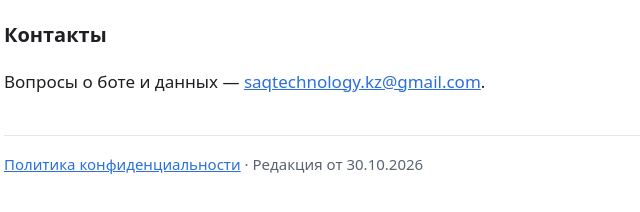
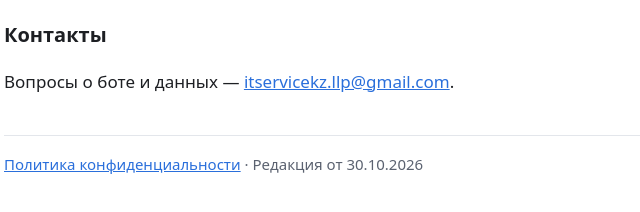
Before and after one commit to IT-SK-kz/taskbot-site, a plain HTML site: page index.html in a window 1280 px wide. Shown: the part 560-772 px from the top of the page, 292-932 px from the left. Drawn offline with Linux system fonts and the light colour scheme.

Commit message:
Контактная почта — itservicekz.llp@gmail.com (переезд с SAQ)

```diff
--- a/index.html
+++ b/index.html
@@ -37,7 +37,7 @@ footer { margin-top: 40px; padding-top: 16px; border-top: 1px solid var(--line);
 <p>В группу бот ничего не пишет: всё общение — в личной переписке. Каждый видит только свои задачи, постановщик — поставленные им, руководитель — задачи своих групп. Подробно — в <a href="privacy.html">политике конфиденциальности</a>.</p>
 
 <h2>Контакты</h2>
-<p>Вопросы о боте и данных — <a href="mailto:saqtechnology.kz@gmail.com">saqtechnology.kz@gmail.com</a>.</p>
+<p>Вопросы о боте и данных — <a href="mailto:itservicekz.llp@gmail.com">itservicekz.llp@gmail.com</a>.</p>
 
 <footer><a href="privacy.html">Политика конфиденциальности</a> · Редакция от 30.10.2026</footer>
 </main>
```
Also changed, not shown: privacy.html (+1 -1 lines).
